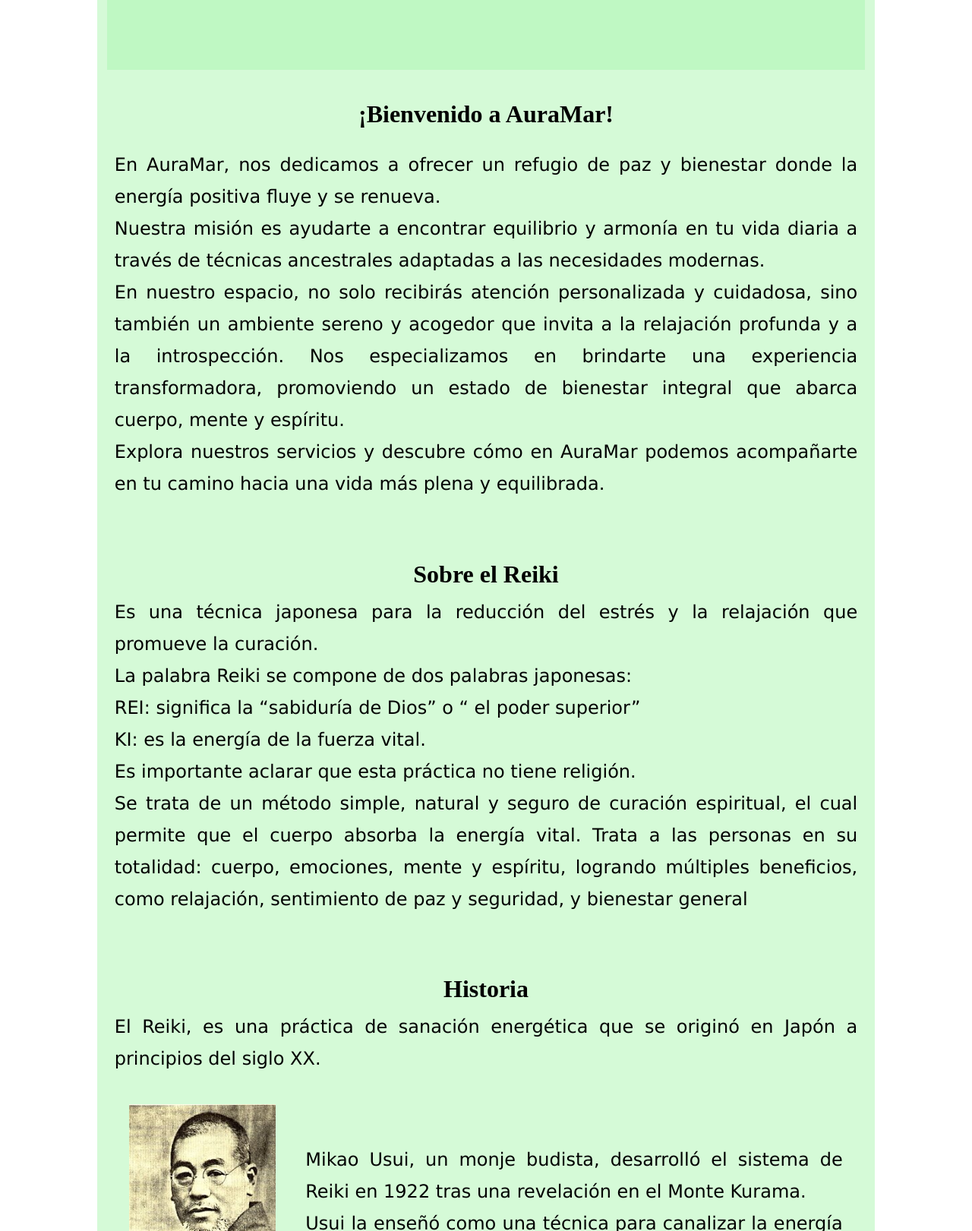
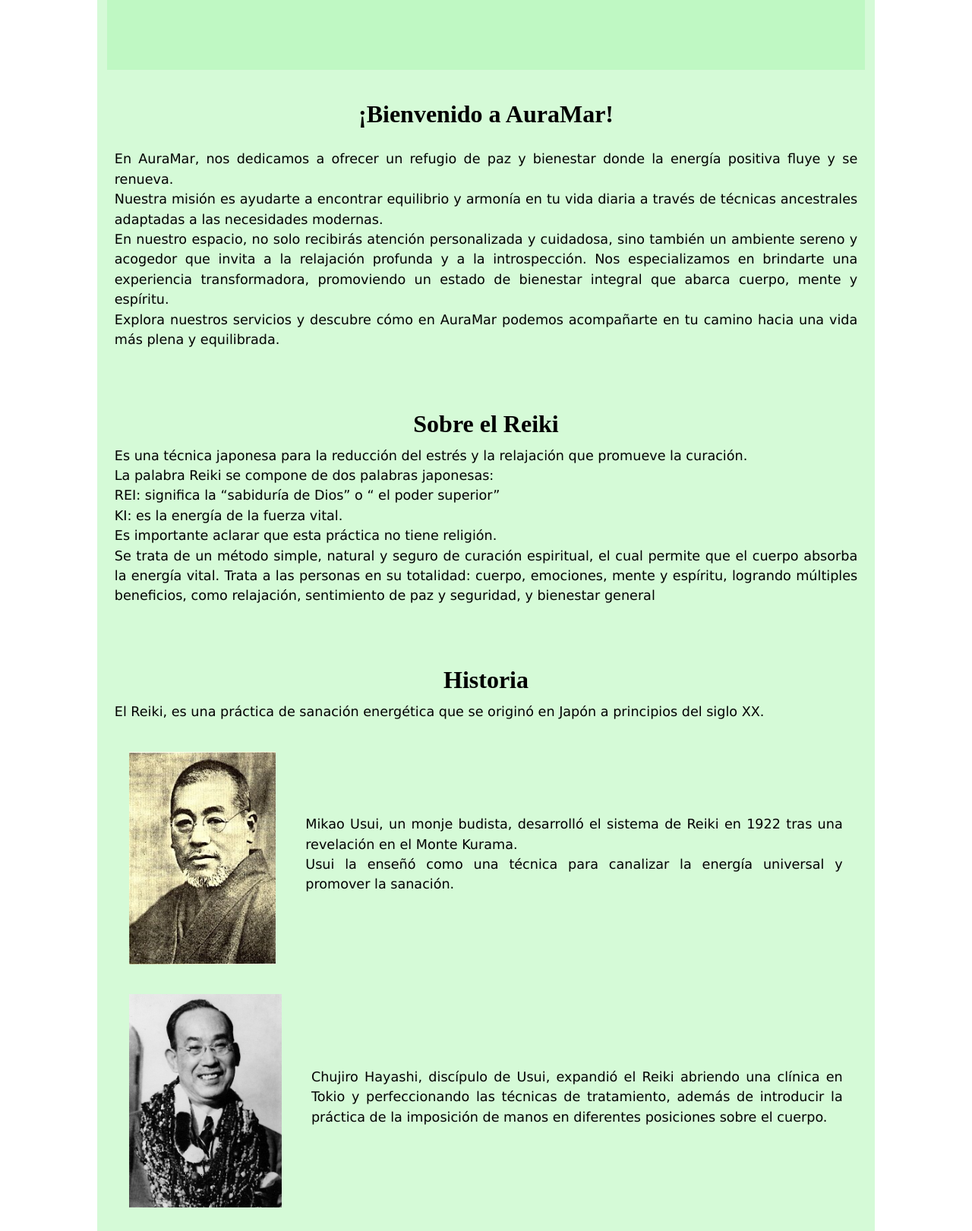
Before and after one commit to Macmer88/AuraMar, a PHP site: page /index.html in a window 1280 px wide. Shown: the part 299-1920 px from the top of the page at 76% size. Run offline with PHP 8.4, Linux system fonts and the light colour scheme; grey boxes are pictures that could not be loaded.

Commit message:
Update style.css

```diff
--- a/styles/style.css
+++ b/styles/style.css
@@ -107,12 +107,12 @@ h1{
 .texto_sections{
     font-family: Verdana, Geneva, Tahoma, sans-serif;
     font-weight:300;
-    line-height: 1.75;
+    line-height: 1.5;
     width: 100%;
     margin: 1% 1%;
     text-align: justify;
     color: #000000;
-    font-size: 1.5rem;
+    font-size: 1.1rem;
     margin-bottom: 20px;
 }
 
@@ -190,6 +190,7 @@ div.maestros img{
 
 
 .cerrar:hover{
+    transition: 0.5s;
     transform: scale(1.25);
     box-shadow: 5px 5px 10px rgba(0, 0, 0, 0.5);
     cursor: pointer;
```
